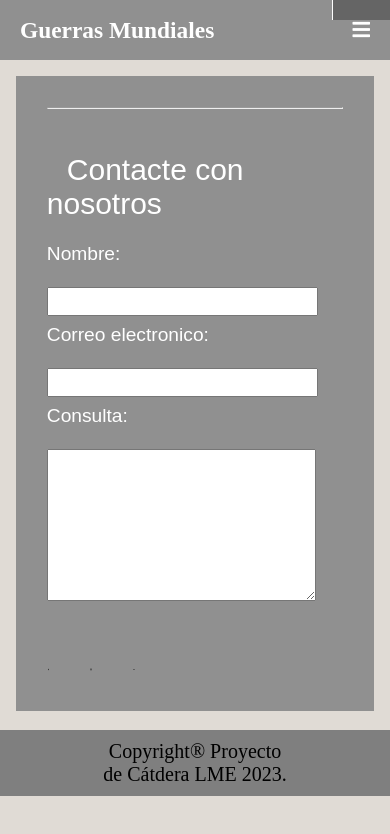
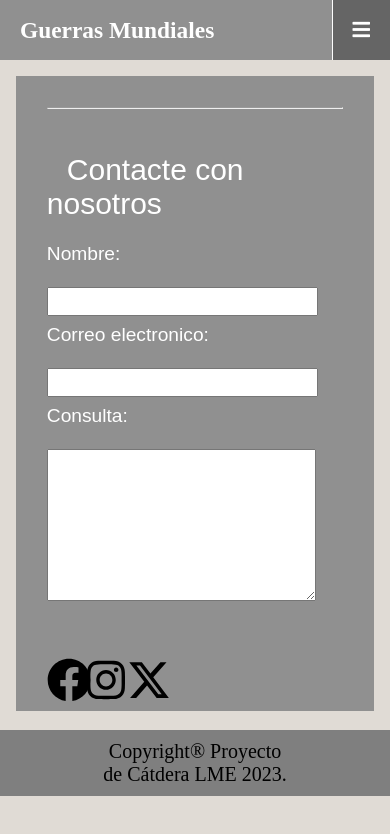
Before and after one commit to JRojas23000/JRojas23000.github.io, a plain HTML site: page contacto.html in a window 390 px wide. Drawn offline with Linux system fonts and the light colour scheme.

Commit message:
cambiofinal

```diff
--- a/contacto.html
+++ b/contacto.html
@@ -56,9 +56,9 @@
 
                 <div class="box">
                     <ul class="icono">
-                        <li><a href="https://www.facebook.com/KatherineBeltran.dospuntostres/"><img src="img/facebook.svg" alt=""></a></li>
-                        <li><a href="https://instagram.com/kaibeltran1402?utm_source=qr&igshid=MzNlNGNkZWQ4Mg%3D%3D"><img src="img/instagram.svg" alt=""></a></li>
-                        <li><a href="https://twitter.com/elonmusk"><img src="img/x-twitter.svg" alt=""></a></li>
+                        <li><a href="https://www.facebook.com/KatherineBeltran.dospuntostres/"><img class="logos" src="img/facebook.svg" alt=""></a></li>
+                        <li><a href="https://instagram.com/kaibeltran1402?utm_source=qr&igshid=MzNlNGNkZWQ4Mg%3D%3D"><img class="logos" src="img/instagram.svg" alt=""></a></li>
+                        <li><a href="https://twitter.com/elonmusk"><img class="logos" src="img/x-twitter.svg" alt=""></a></li>
                     </ul>
                 </div>
 
--- a/css/estilo.css
+++ b/css/estilo.css
@@ -82,9 +82,6 @@ h3{
     color: white;
 }
 
-.caja{
-    height: 20px;
-}
 /*cuerpo*/
 
 body{
@@ -176,10 +173,11 @@ footer{
 
 .box {
     text-align: center;
-
     width: 30%;
 }
-
+.logos{
+    height: 200%;
+}
 .icono {
     list-style: none;
     padding: 0;
@@ -215,7 +213,7 @@ footer{
         margin: 0;
     }
 }
-@media screen and (min-width:481px) and (max-width: 768px) {
+@media screen and (max-width: 768px) {
     form{
         padding: 8%;
         margin-top: 4%;
@@ -283,7 +281,7 @@ h1{
     font-size: 80px;
 }
 
-img{
+#xenia{
     height: 50%;
     width: 50%;
 }
@@ -478,7 +476,11 @@ footer{
 
     nav ul li ul li .toggle,
     nav ul ul a{background-color: #212121;}
-
+    .box {
+        text-align: center;
+        height: 40%;
+        width: 30%;
+    }
 
 
 }
```
Also changed, not shown: index1.html (+5 -5 lines).
